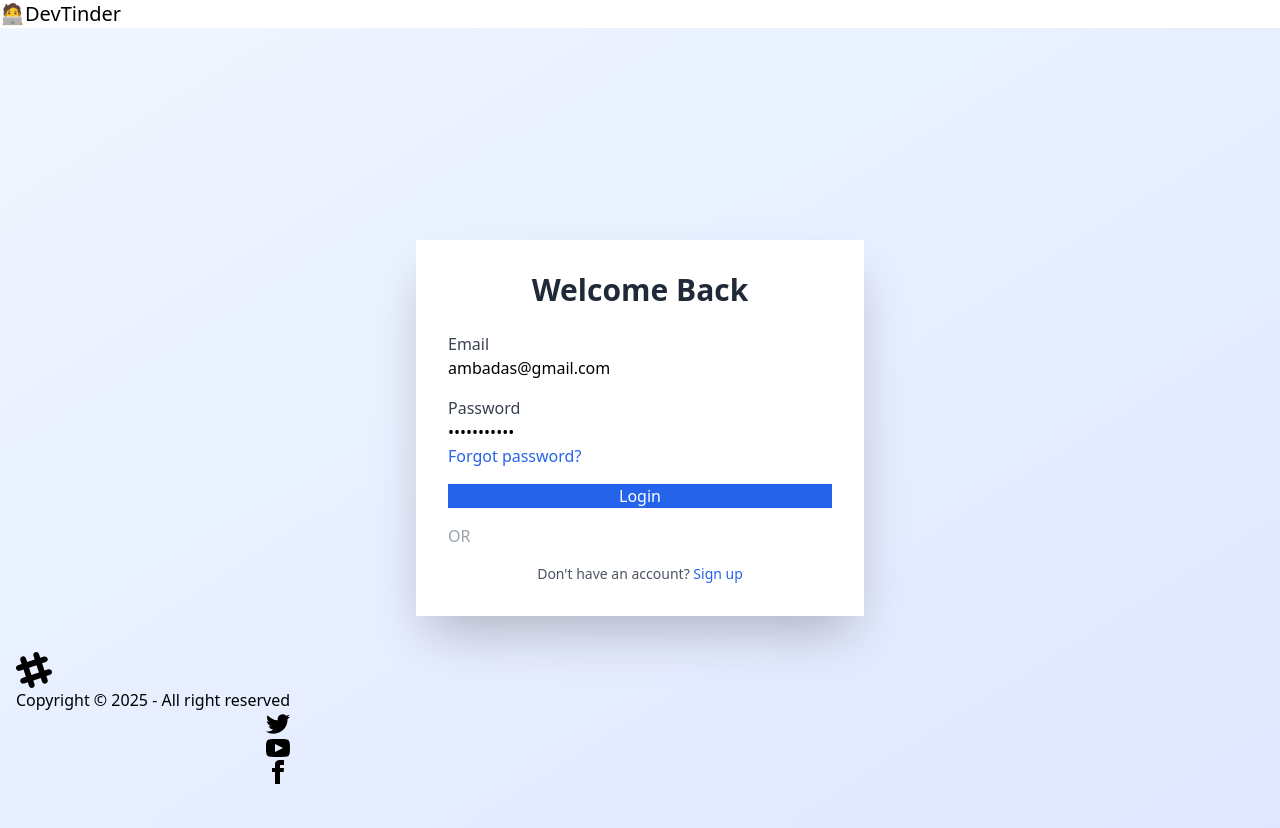
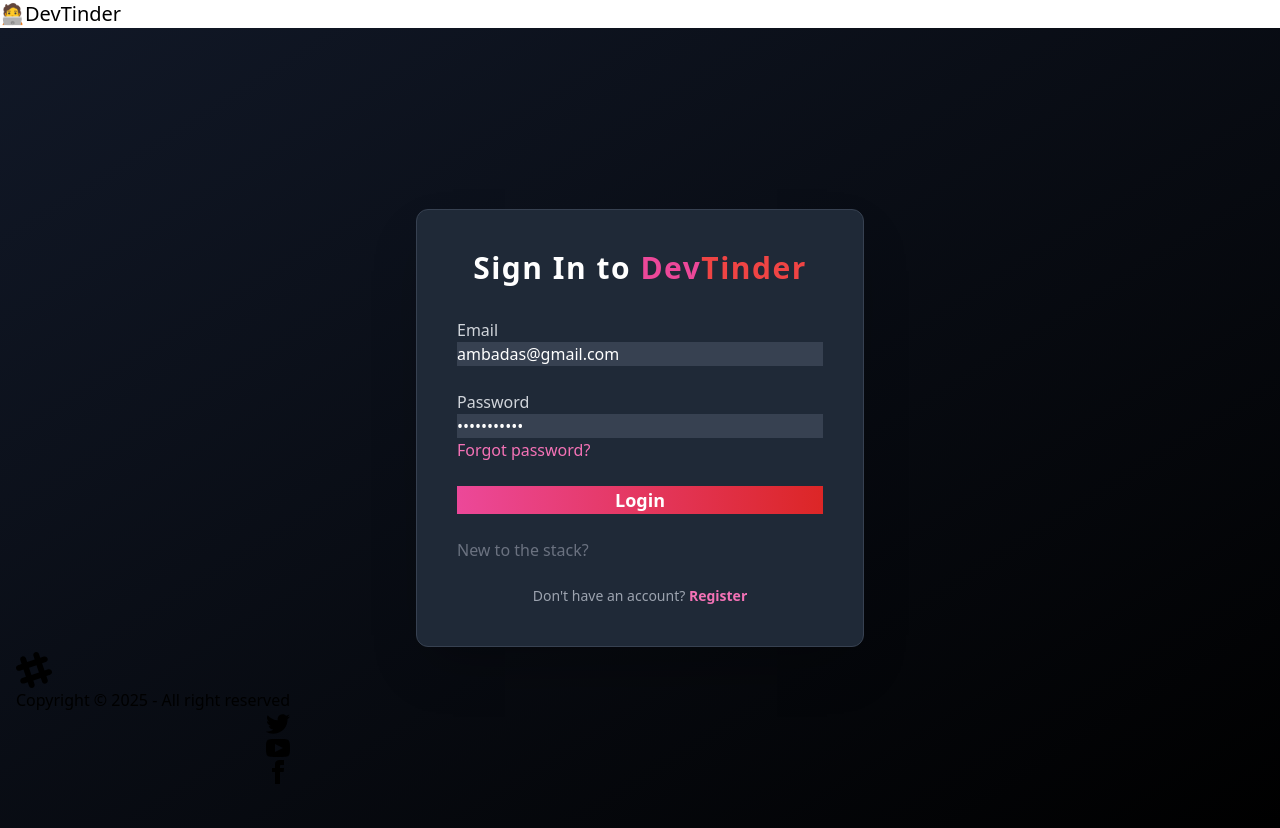
Before and after one commit to ambadasgote7/DevTinder-web, a React (Vite) app: page /login in a window 1280 px wide. Built offline with nearby package versions, Linux system fonts and the light colour scheme; no server answers.

Commit message:
redirect to login if not auth

```diff
--- a/src/component/Body.jsx
+++ b/src/component/Body.jsx
@@ -1,7 +1,37 @@
-import { Outlet } from "react-router-dom";
+import { Navigate, Outlet, useNavigate } from "react-router-dom";
 import NavBar from "./NavBar";
 import Footer from "./Footer";
+import axios from "axios";
+import { BASE_URL } from "../utils/constants";
+import { useDispatch, useSelector } from "react-redux";
+import { addUser } from "../utils/userSlice";
+import { useEffect } from "react";
+
+
 const Body = () => {
+    const dispatch = useDispatch();
+    const navigate = useNavigate();
+    const userData = useSelector((store) => store.user);
+
+    const fetchUser = async () => {
+        if(userData) return;
+       try {
+            const res = await axios.get(BASE_URL + '/profile/view' , {
+              withCredentials : true
+            });
+            dispatch(addUser(res.data));
+        } catch (err) {
+            if(err.status === 401) {
+                navigate('/login');
+            }
+            console.error(err);
+        }
+    }
+
+    useEffect(() => {
+        fetchUser();
+    }, []);
+
     return (
         <div>
             <NavBar/>
--- a/src/component/Login.jsx
+++ b/src/component/Login.jsx
@@ -26,58 +26,71 @@ const Login = () => {
     }
 
     return (
-       <div className="min-h-screen bg-gradient-to-br from-blue-50 to-indigo-100 flex items-center justify-center p-4">
-      <div className="card bg-white w-full max-w-md shadow-2xl">
-        <div className="card-body p-8">
-          <h2 className="text-3xl font-bold text-center mb-6 text-gray-800">
-            Welcome Back
+        // Dark Mode Container: Black/Very Dark Grey Gradient Background
+        <div className="min-h-screen bg-gradient-to-br from-gray-900 to-black flex items-center justify-center p-4">
+            {/* Dark Card: Charcoal background, Rounded, Elevated Shadow */}
+            <div className="card bg-gray-800 w-full max-w-md shadow-2xl rounded-xl border border-gray-700">
+                <div className="card-body p-10">
+                    {/* Light Text for Heading - DevTinder Branding */}
+                    <h2 className="text-3xl font-extrabold text-center mb-8 text-white tracking-wider">
+                        Sign In to <span className="text-pink-500">Dev</span><span className="text-red-500">Tinder</span>
                     </h2>
 
-          <div className="space-y-4">
+                    <div className="space-y-6">
                         <div className="form-control">
                             <label className="label">
-                <span className="label-text font-medium text-gray-700">Email</span>
+                                {/* Light Text for Label */}
+                                <span className="label-text font-medium text-gray-300">Email</span>
                             </label>
+                            {/* Dark Input Field: Subtly Lighter Background, White Text, Blue Focus Ring */}
                             <input
                                 type="email"
                                 value={emailId}
                                 placeholder="Enter your email"
-                className="input input-bordered w-full focus:outline-none focus:ring-2 focus:ring-blue-500"
+                                className="input input-bordered w-full bg-gray-700 text-white placeholder-gray-400 border-gray-600 focus:outline-none focus:ring-2 focus:ring-pink-500"
                                 onChange={ (e) => setEmailId(e.target.value) }
                             />
                         </div>
 
                         <div className="form-control">
                             <label className="label">
-                <span className="label-text font-medium text-gray-700">Password</span>
+                                {/* Light Text for Label */}
+                                <span className="label-text font-medium text-gray-300">Password</span>
                             </label>
+                            {/* Dark Input Field: Subtly Lighter Background, White Text, Blue Focus Ring */}
                             <input
                                 type="password"
                                 value={password}
                                 placeholder="Enter your password"
-                className="input input-bordered w-full focus:outline-none focus:ring-2 focus:ring-blue-500"
+                                className="input input-bordered w-full bg-gray-700 text-white placeholder-gray-400 border-gray-600 focus:outline-none focus:ring-2 focus:ring-pink-500"
                                 onChange={(e) => setPassword(e.target.value)}
-
                             />
-              <label className="label">
-                <a href="#" className="label-text-alt link link-hover text-blue-600">
+                            <label className="label mt-1">
+                                {/* Pink Link for Forgot Password */}
+                                <a href="#" className="label-text-alt link link-hover text-pink-400 hover:text-pink-300 transition duration-200">
                                     Forgot password?
                                 </a>
                             </label>
                         </div>
 
-            <div className="form-control mt-6">
-              <button className="btn btn-primary w-full text-white bg-blue-600 hover:bg-blue-700 border-none" onClick={handleLogin}>
+                        <div className="form-control mt-8">
+                            {/* Accent Button: Solid Pink/Red Gradient, White Text, Slightly Darker Hover, Bold */}
+                            <button
+                                className="btn w-full text-white bg-gradient-to-r from-pink-500 to-red-600 hover:from-pink-600 hover:to-red-700 border-none text-lg font-semibold transform hover:scale-[1.01] transition duration-200"
+                                onClick={handleLogin}
+                            >
                                 Login
                             </button>
                         </div>
 
-            <div className="divider text-gray-400">OR</div>
+                        {/* Divider: Grey Line with Light Text */}
+                        <div className="divider text-gray-500">New to the stack?</div>
 
-            <p className="text-center text-sm text-gray-600">
+                        <p className="text-center text-sm text-gray-400">
                             Don't have an account?{' '}
-              <a href="#" className="link link-hover text-blue-600 font-medium">
-                Sign up
+                            {/* Pink Link for Sign Up */}
+                            <a href="#" className="link link-hover text-pink-400 font-semibold hover:text-pink-300 transition duration-200">
+                                Register
                             </a>
                         </p>
                     </div>
--- a/src/component/NavBar.jsx
+++ b/src/component/NavBar.jsx
@@ -1,4 +1,5 @@
 import { useSelector } from "react-redux";
+import { Link } from "react-router-dom";
 
 const NavBar = () => {
 
@@ -8,7 +9,7 @@ const NavBar = () => {
     return (
         <div className="navbar bg-base-300 shadow-sm">
   <div className="flex-1">
-    <a className="btn btn-ghost text-xl">🧑‍💻DevTinder</a>
+    <Link to="/" className="btn btn-ghost text-xl">🧑‍💻DevTinder</Link>
   </div>
  { user && (<div className="flex-none gap-2">
     <div className="dropdown dropdown-end mx-6 flex" >
@@ -24,10 +25,10 @@ const NavBar = () => {
         tabIndex="-1"
         className="menu menu-sm dropdown-content bg-base-100 rounded-box z-1 mt-3 w-52 p-2 shadow">
         <li>
-          <a className="justify-between">
+          <Link to="/profile" className="justify-between">
             Profile
             <span className="badge">New</span>
-          </a>
+          </Link>
         </li>
         <li><a>Settings</a></li>
         <li><a>Logout</a></li>
```
Also changed, not shown: 1 other file (tests, documents, lock files or other folders). Lines whose indentation alone changed are shown as unchanged.
